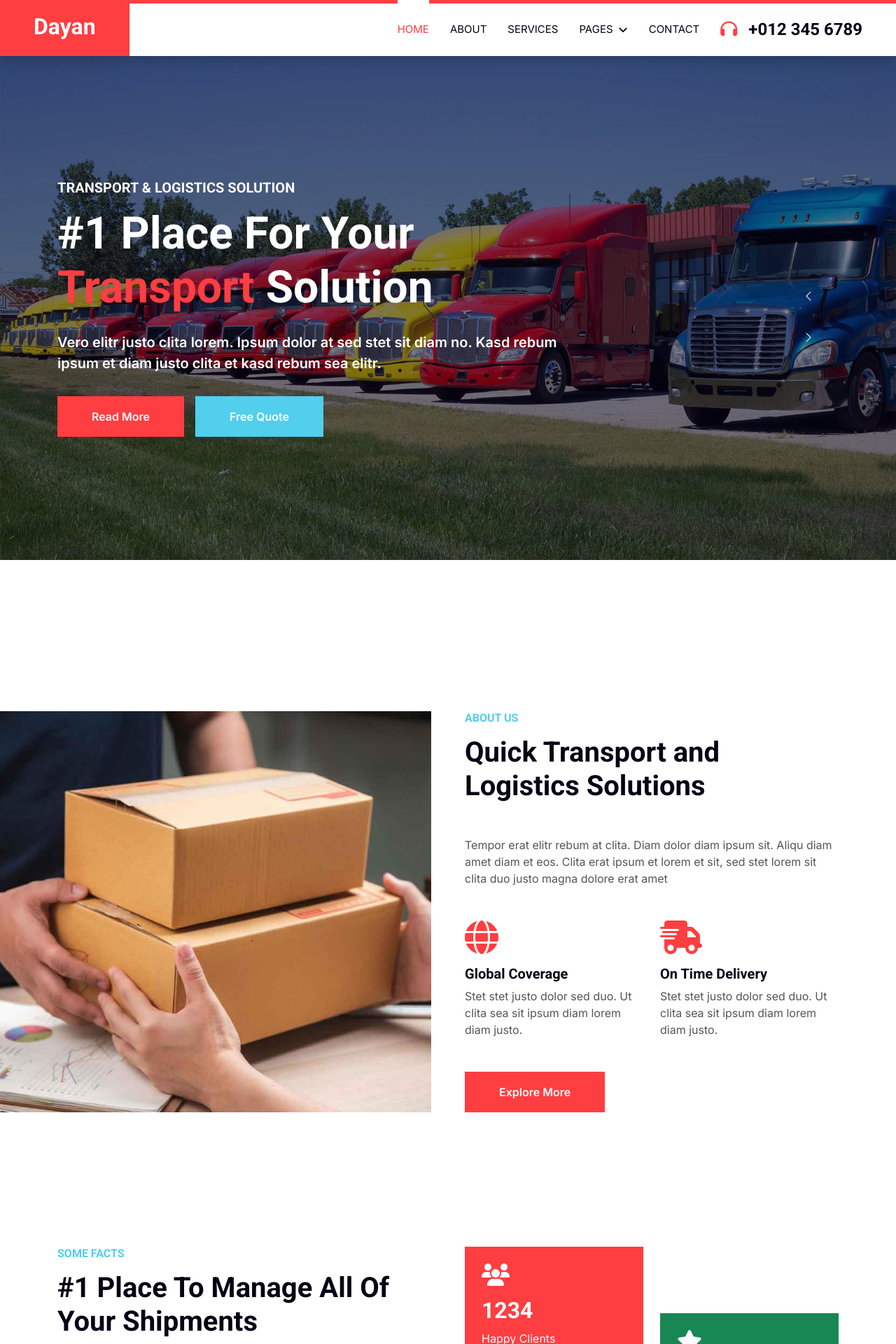
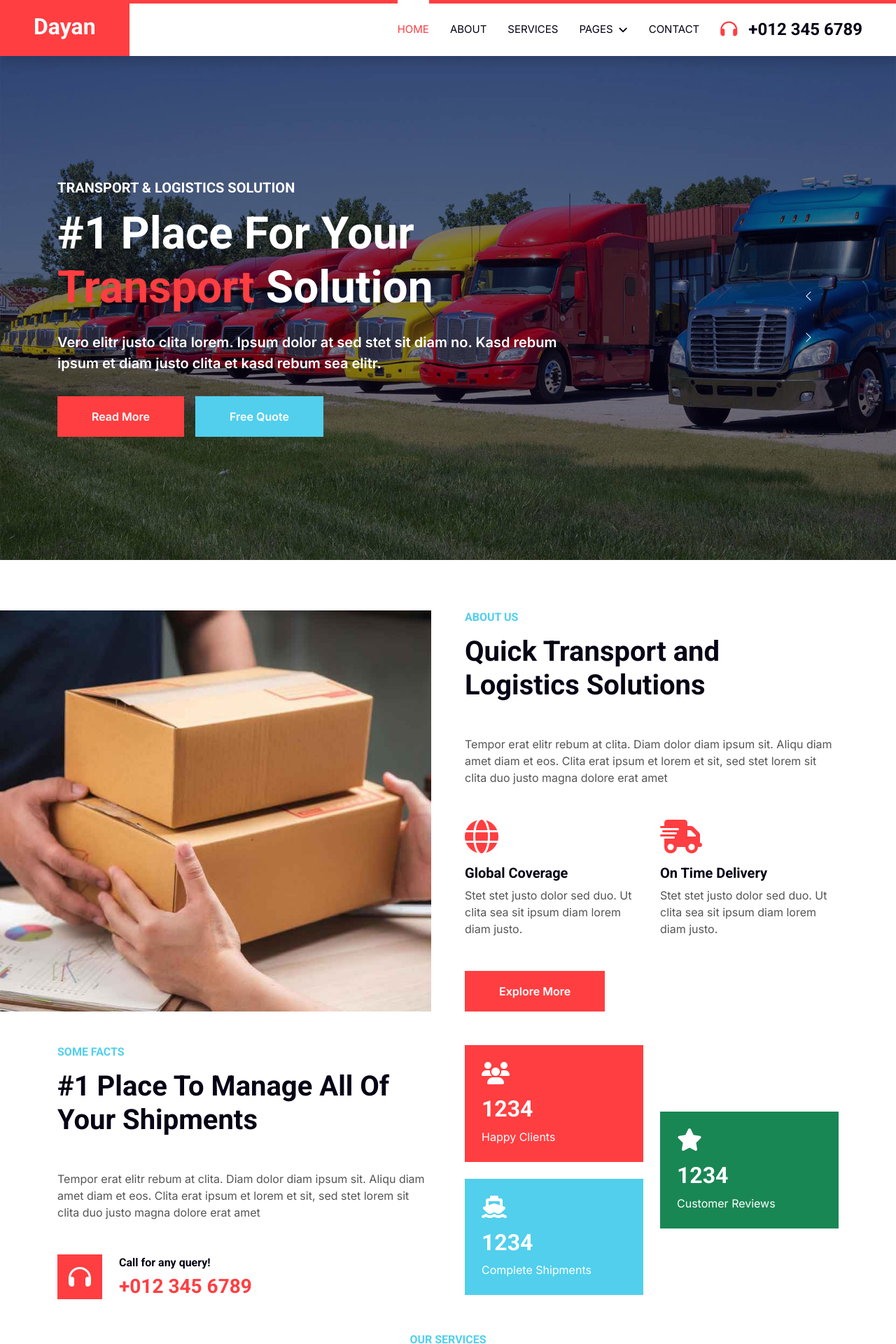
Before and after one commit to djmax97/Usoft-Official-web-site, an Angular app: page / in a window 1280 px wide. Shown: the top 1920 px of the page at 70% size. Built offline with nearby package versions, Linux system fonts and the light colour scheme.

Commit message:
page sizes footers edied

```diff
--- a/src/app/about/about.component.html
+++ b/src/app/about/about.component.html
@@ -1,6 +1,6 @@
 <app-navigation *ngIf="isActive" [title]="'About us'"></app-navigation>
 <!-- About Start -->
-<div class="container-fluid overflow-hidden py-5 px-lg-0">
+<div class="container-fluid overflow-hidden px-lg-0">
     <div class="container about py-5 px-lg-0">
         <div class="row g-5 mx-lg-0">
             <div class="col-lg-6 ps-lg-0 wow fadeInLeft" data-wow-delay="0.1s" style="min-height: 400px;">
@@ -32,3 +32,4 @@
     </div>
 </div>
 <!-- About End -->
+ <app-footer *ngIf="isActive" ></app-footer>
--- a/src/app/about/about.component.ts
+++ b/src/app/about/about.component.ts
@@ -3,11 +3,12 @@ import { Component, OnInit } from '@angular/core';
 import { HeaderComponent } from "../header/header.component";
 import { ActivatedRoute } from '@angular/router';
 import { NavigationComponent } from "../navigation/navigation.component";
+import { FooterComponent } from "../footer/footer.component";
 
 @Component({
   selector: 'app-about',
   standalone: true,
-  imports: [NgIf, HeaderComponent, NavigationComponent],
+  imports: [NgIf, HeaderComponent, NavigationComponent, FooterComponent],
   templateUrl: './about.component.html',
   styleUrl: './about.component.css'
 })
--- a/src/app/comments/comments.component.html
+++ b/src/app/comments/comments.component.html
@@ -1,5 +1,5 @@
     <!-- Testimonial Start -->
-    <div class="container-xxl py-5 wow fadeInUp" data-wow-delay="0.1s">
+    <div class="container-xxl  wow fadeInUp" data-wow-delay="0.1s">
         <div class="container py-5">
             <div class="text-center">
                 <h6 class="text-secondary text-uppercase">Testimonial</h6>
--- a/src/app/contact/contact.component.html
+++ b/src/app/contact/contact.component.html
@@ -1,6 +1,6 @@
 <app-navigation [title]="'Contact Us'"></app-navigation>
 <!-- Contact Start -->
-    <div class="container-fluid overflow-hidden py-5 px-lg-0">
+    <div class="container-fluid overflow-hidden px-lg-0">
         <div class="container contact-page py-5 px-lg-0">
             <div class="row g-5 mx-lg-0">
                 <div class="col-md-6 contact-form wow fadeIn" data-wow-delay="0.1s">
@@ -53,3 +53,4 @@
         </div>
     </div>
     <!-- Contact End -->
+<app-footer></app-footer>
--- a/src/app/contact/contact.component.ts
+++ b/src/app/contact/contact.component.ts
@@ -1,10 +1,11 @@
 import { Component } from '@angular/core';
 import { NavigationComponent } from "../navigation/navigation.component";
+import { FooterComponent } from "../footer/footer.component";
 
 @Component({
   selector: 'app-contact',
   standalone: true,
-  imports: [NavigationComponent],
+  imports: [NavigationComponent, FooterComponent],
   templateUrl: './contact.component.html',
   styleUrl: './contact.component.css'
 })
--- a/src/app/feature/feature.component.html
+++ b/src/app/feature/feature.component.html
@@ -1,4 +1,4 @@
-<div class="container-fluid overflow-hidden py-5 px-lg-0">
+<div class="container-fluid overflow-hidden px-lg-0">
     <div class="container feature py-5 px-lg-0">
         <div class="row g-5 mx-lg-0">
             <div class="col-lg-6 feature-text wow fadeInUp" data-wow-delay="0.1s">
--- a/src/app/hero/hero.component.html
+++ b/src/app/hero/hero.component.html
@@ -1,6 +1,6 @@
 <!-- Carousel Start -->
-<div class="container-fluid p-0 pb-5">
-    <div class="owl-carousel header-carousel position-relative mb-5">
+<div class="container-fluid p-0 ">
+    <div class="owl-carousel header-carousel position-relative ">
         <div class="owl-carousel-item position-relative">
             <img class="img-fluid" src="img/carousel-1.jpg" alt="">
             <div class="position-absolute top-0 start-0 w-100 h-100 d-flex align-items-center"
--- a/src/app/navigation/navigation.component.html
+++ b/src/app/navigation/navigation.component.html
@@ -1,6 +1,6 @@
 <app-header></app-header>
 <!-- Page Header Start -->
-<div class="container-fluid  page-header py-5" style="margin-bottom: 6rem;">
+<div class="container-fluid  page-header py-5" style="margin-bottom: 1rem;">
     <div class="container py-5">
         <h1 class="display-3 text-white mb-3 animated slideInDown">{{title}}</h1>
         <nav aria-label="breadcrumb animated slideInDown">
--- a/src/app/quote/quote.component.html
+++ b/src/app/quote/quote.component.html
@@ -1,4 +1,4 @@
-<div class="container-xxl py-5">
+<div class="container-xxl ">
     <div class="container py-5">
         <div class="row g-5 align-items-center">
             <div class="col-lg-5 wow fadeInUp" data-wow-delay="0.1s">
--- a/src/app/services/services.component.html
+++ b/src/app/services/services.component.html
@@ -1,5 +1,5 @@
 <app-navigation *ngIf="isActive" [title]="'Services'"></app-navigation>
-<div class="container-xxl py-5">
+<div class="container-xxl ">
         <div class="container py-5">
             <div class="text-center wow fadeInUp" data-wow-delay="0.1s">
                 <h6 class="text-secondary text-uppercase">Our Services</h6>
--- a/src/app/somefacts/somefacts.component.html
+++ b/src/app/somefacts/somefacts.component.html
@@ -1,6 +1,6 @@
     <!-- Fact Start -->
-    <div class="container-xxl py-5">
-        <div class="container py-5">
+    <div class="container-xxl ">
+        <div class="container ">
             <div class="row g-5">
                 <div class="col-lg-6 wow fadeInUp" data-wow-delay="0.1s">
                     <h6 class="text-secondary text-uppercase mb-3">Some Facts</h6>
--- a/src/app/team/team.component.html
+++ b/src/app/team/team.component.html
@@ -1,6 +1,6 @@
     <!-- Team Start -->
-    <div class="container-xxl py-5">
-        <div class="container py-5">
+    <div class="container-xxl ">
+        <div class="container ">
             <div class="text-center wow fadeInUp" data-wow-delay="0.1s">
                 <h6 class="text-secondary text-uppercase">Our Team</h6>
                 <h1 class="mb-5">Expert Team Members</h1>
```
